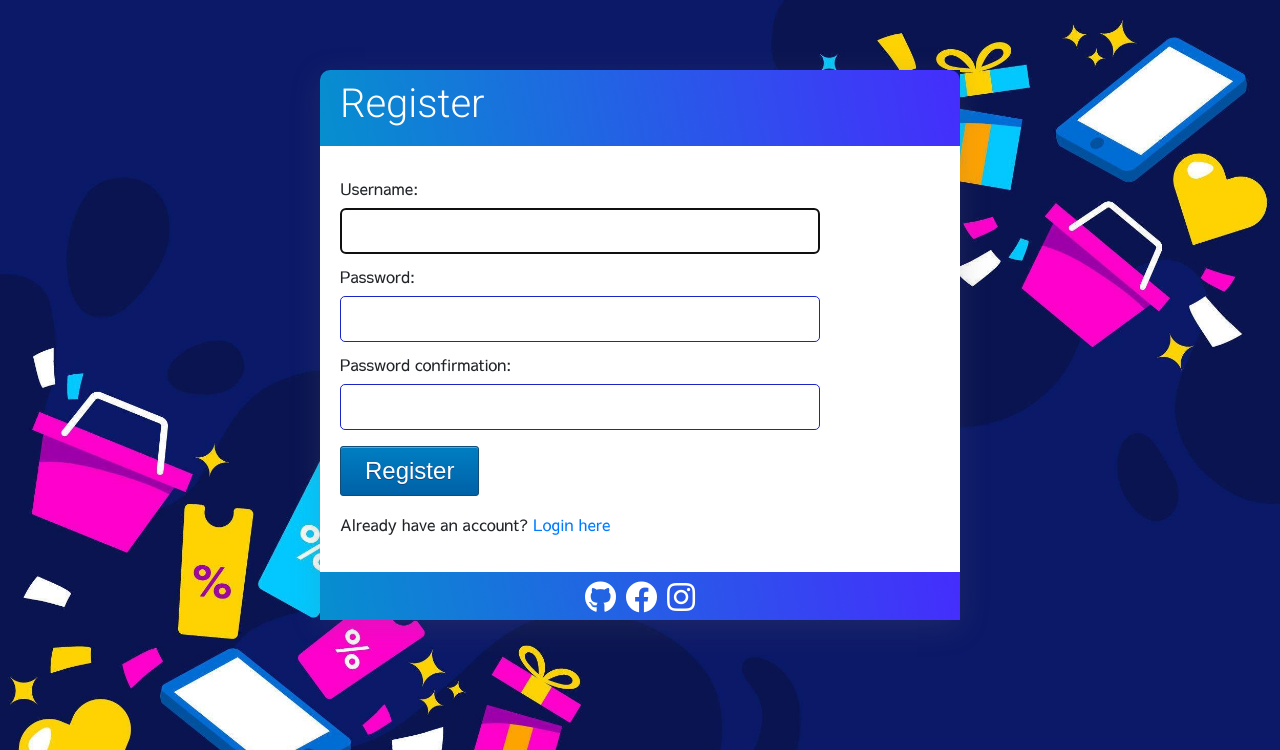
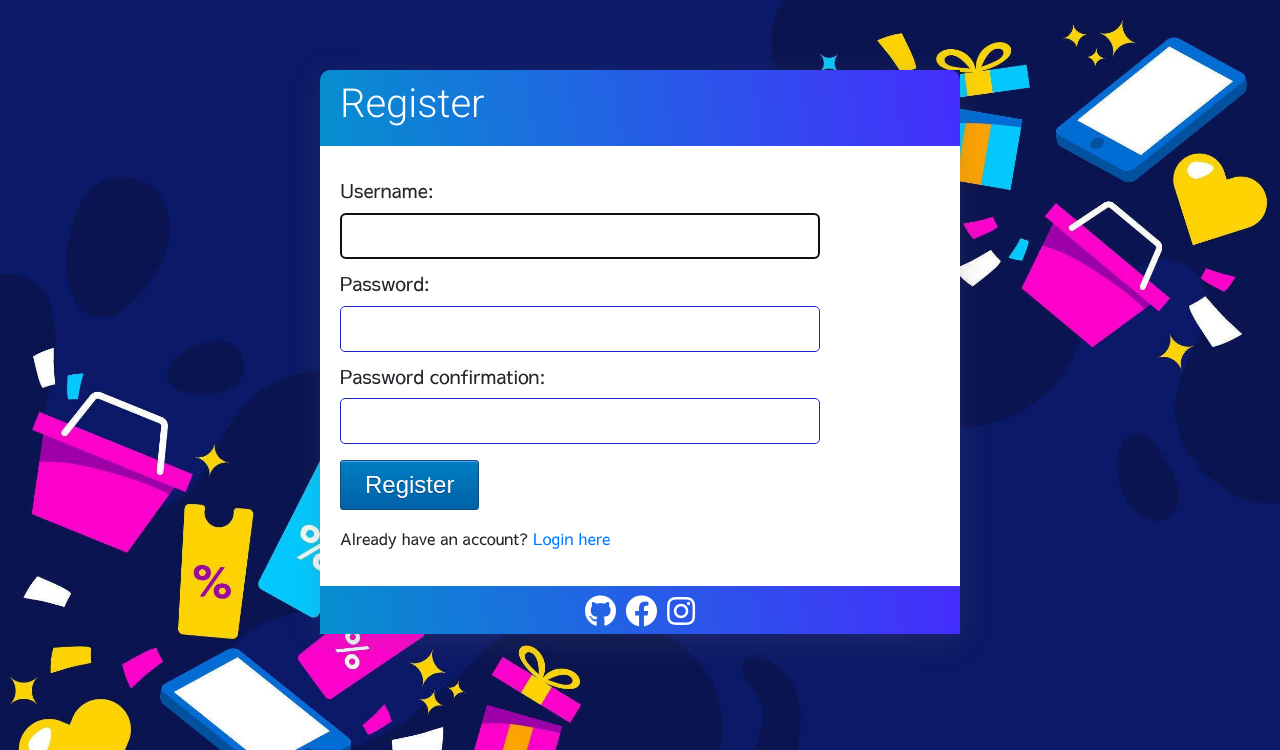
Before and after one commit to slbabin/shopping-list4, a Django app: page /register/ in a window 1280 px wide. Shown: the top 750 px of the page. Run offline with Django 3.2, Linux system fonts and the light colour scheme; some libraries are stand-ins or nearby versions; some web fonts are replaced.

Commit message:
Updated style for the app forms

```diff
--- a/shoppinglistapp/static/css/style.css
+++ b/shoppinglistapp/static/css/style.css
@@ -113,10 +113,13 @@ textarea {
 }
 textarea {
     height: 100px;
+    vertical-align: top;
 }
 label {
     padding-top: 10px;
-    display: block;
+    /* display: inline; */
+    font-size: 1.2em;
+    margin-right: 20px;
 }
 .button {
     background-color: #fafafa;
@@ -208,3 +211,15 @@ label {
     transform: scale(1.1);
     transition: 1s ease;
 }
+
+input[type=checkbox] {
+    transform: scale(2);
+}
+
+.search-bar {
+    margin-bottom: 5px;
+}
+
+.register-form label {
+    display: block;
+}
--- a/shoppinglistapp/templates/shoppinglistapp/item_list.html
+++ b/shoppinglistapp/templates/shoppinglistapp/item_list.html
@@ -22,7 +22,7 @@
     <h1>Your shopping list </h1>
 
 <form method="GET">
-<input type="text" name="search-items" value="{{search_input}}">
+<input type="text" class="search-bar"  name="search-items" value="{{search_input}}">
 <input type="submit" value="Search" class="myButton">
 
 </form>
--- a/shoppinglistapp/templates/shoppinglistapp/register.html
+++ b/shoppinglistapp/templates/shoppinglistapp/register.html
@@ -7,7 +7,7 @@
 <h1>Register</h1>
 </div>
 <div class="card-container">
-<form method="POST" action="">
+<form method="POST" class="register-form">
     {% csrf_token %}
     <label>{{form.username.label}}:</label>
     {{form.username}}
```
